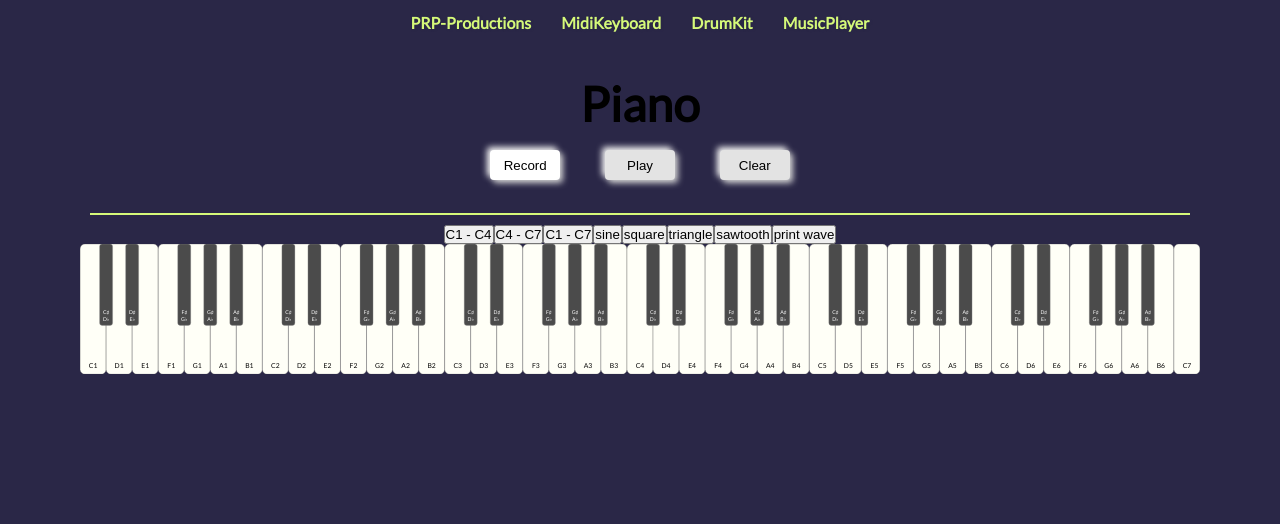
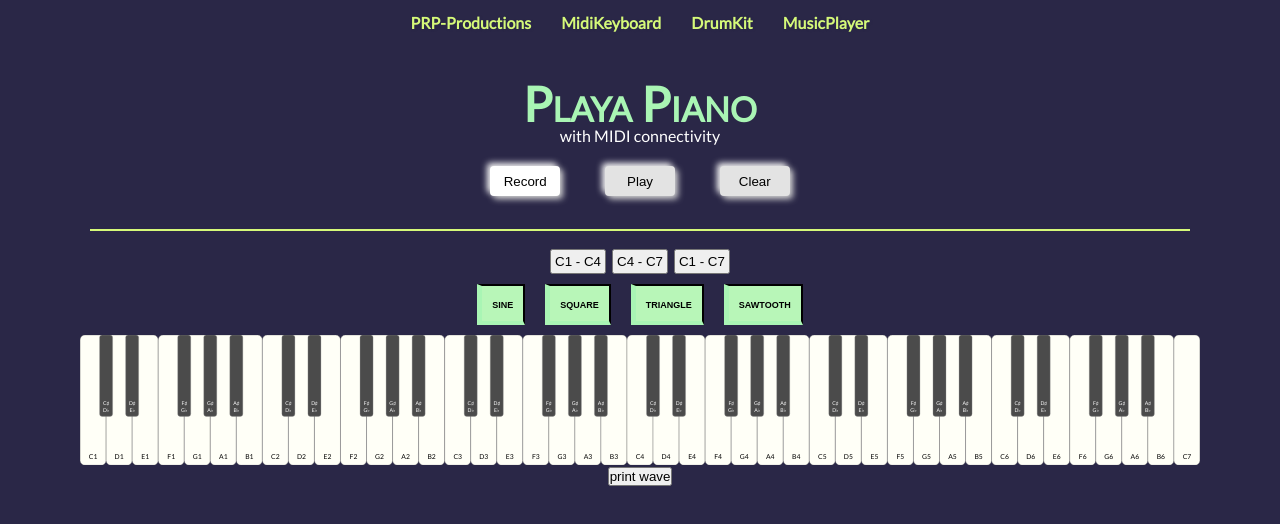
Before and after one commit to prp-productions/prp-productions, a React (Create React App) app: page /midiKeyboard in a window 1280 px wide. Shown: the top 524 px of the page. Built offline with nearby package versions, Linux system fonts and the light colour scheme.

Commit message:
restyled page text, piano css

```diff
--- a/src/App.scss
+++ b/src/App.scss
@@ -1,12 +1,14 @@
 @import url("https://fonts.googleapis.com/css?family=Lato&display=swap");
 
 body {
-  padding:80px;
+  padding: 80px;
   background-color: var(--main-dark);
   font-family: "Lato";
   h1 {
     font-size: 3rem;
     font-weight: bold;
+    color: var(--main-light);
+    font-variant: small-caps;
   }
 
   h2 {
@@ -25,3 +27,7 @@ body {
 .App {
   text-align: center;
 }
+
+.midi-tag {
+  color: white;
+}
--- a/src/components/Piano.js
+++ b/src/components/Piano.js
@@ -288,7 +288,6 @@ export const Piano = () => {
 
   return (
     <div className="component_piano">
-      <h1>Piano</h1>
       <MidiKeyboard
         displayNotes={displayNotes}
         hideNotes={hideNotes}
@@ -296,41 +295,49 @@ export const Piano = () => {
       />
       <RecordingManager audioManager={audioManager} />
 
-      <button onClick={() => setRange(["C1", "C4"])}>C1 - C4</button>
-      <button onClick={() => setRange(["C4", "C7"])}>C4 - C7</button>
-      <button onClick={() => setRange(["C1", "C7"])}>C1 - C7</button>
-
+      <div className="range-container">
+        <button className="range-button" onClick={() => setRange(["C1", "C4"])}>
+          C1 - C4
+        </button>
+        <button className="range-button" onClick={() => setRange(["C4", "C7"])}>
+          C4 - C7
+        </button>
+        <button className="range-button" onClick={() => setRange(["C1", "C7"])}>
+          C1 - C7
+        </button>
+      </div>
+      <div className="waveform-button-container">
         <button
-        className="dropdown-item"
+          className="waveform-button"
           value="sine"
           onClick={() => handleChooseWaveform("sine")}
         >
           sine
         </button>
         <button
-        className="dropdown-item"
+          className="waveform-button"
           value="square"
           onClick={() => handleChooseWaveform("square")}
         >
           square
         </button>
         <button
-        className="dropdown-item"
+          className="waveform-button"
           value="triangle"
           onClick={() => handleChooseWaveform("triangle")}
         >
           triangle
         </button>
         <button
-        className="dropdown-item"
+          className="waveform-button"
           value="sawtooth"
           onClick={() => handleChooseWaveform("sawtooth")}
         >
           sawtooth
         </button>
+      </div>
+      <div ref={pianoElem}></div>
       <button onClick={() => console.log(waveform)}>print wave</button>
-
-      <div ref={pianoElem}></div>
     </div>
   );
 };
--- a/src/components/RecordingManager.js
+++ b/src/components/RecordingManager.js
@@ -14,7 +14,7 @@ export const RecordingManager = ({ audioManager }) => {
 
   const handlePlayButton = () => {
     if (isRecording) {
-      console.log("ERROR currently recording");
+      alert("Please stop recording before playing");
     } else {
       console.log("recordingArray", recordingArray);
       recordingArray.forEach((midiNote, index) => {
--- a/src/pages/PageDrumKit.js
+++ b/src/pages/PageDrumKit.js
@@ -3,7 +3,7 @@ import DrumKit from "../components/DrumKit";
 export const PageDrumKit = () => {
   return (
     <div>
-      <h1>Drumkit Test</h1>
+      <h1>Smash Kit</h1>
       <div>
         <DrumKit />
       </div>
--- a/src/pages/PageMidiKeyboard.js
+++ b/src/pages/PageMidiKeyboard.js
@@ -3,6 +3,8 @@ import { Piano } from "../components/Piano";
 export const PageMidiKeyboard = () => {
   return (
     <div>
+      <h1>Playa Piano</h1>
+      <div className="midi-tag">with MIDI connectivity</div>
       <Piano />
     </div>
   );
--- a/src/styles/piano.css
+++ b/src/styles/piano.css
@@ -69,3 +69,37 @@
 .connected_icon2 img {
   background-color: #f5f541;
 }
+
+.range-container {
+  padding: 5px;
+  justify-content: space-around 20px;
+}
+
+.range-button {
+  padding: 3px;
+  margin: 3px;
+}
+
+.waveform-button-container {
+  justify-content: right;
+}
+
+.waveform-button {
+  padding: 10px;
+  border-left: 5px solid var(--main-light);
+  border-bottom: 4px solid var(--main-light);
+  border-top: 2px solid black;
+  border-right: 2px solid black;
+  margin: 2px 10px 10px 10px;
+  background-color: rgb(184, 246, 184);
+  font-weight: bolder;
+  font-variant: small-caps;
+}
+
+.waveform-button:hover {
+  cursor: pointer;
+}
+
+/* .waveform-button:active {
+
+} */
```
Lines whose indentation alone changed are shown as unchanged.
